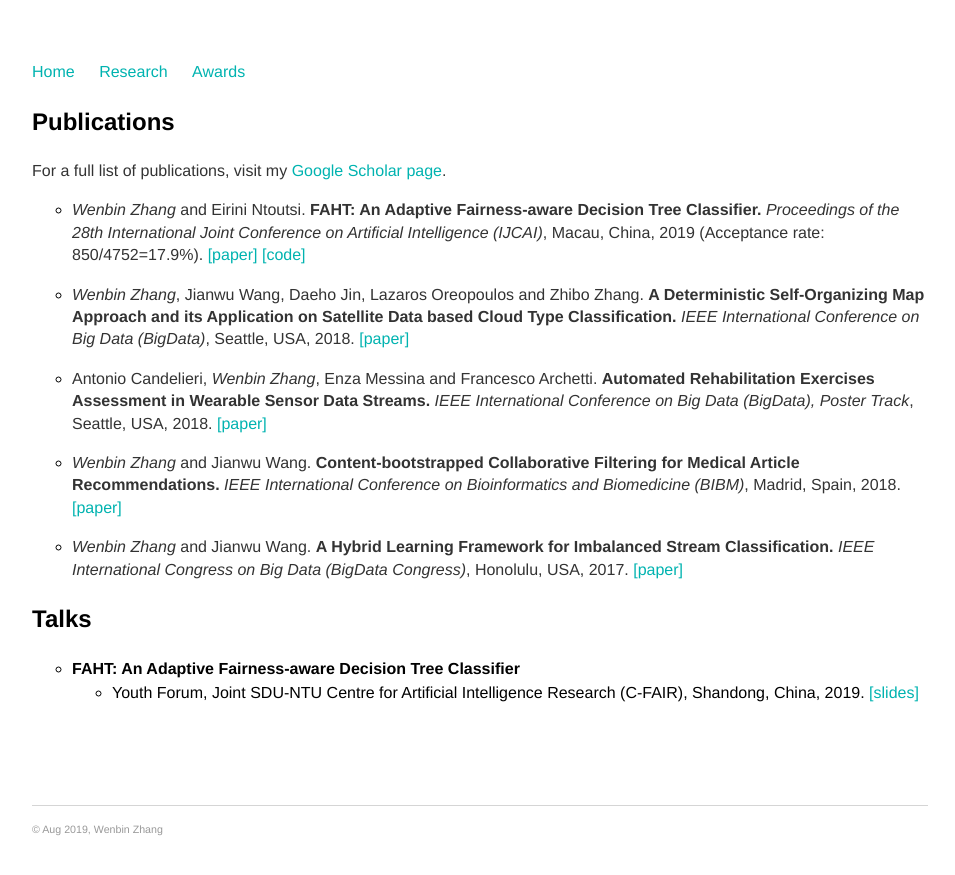
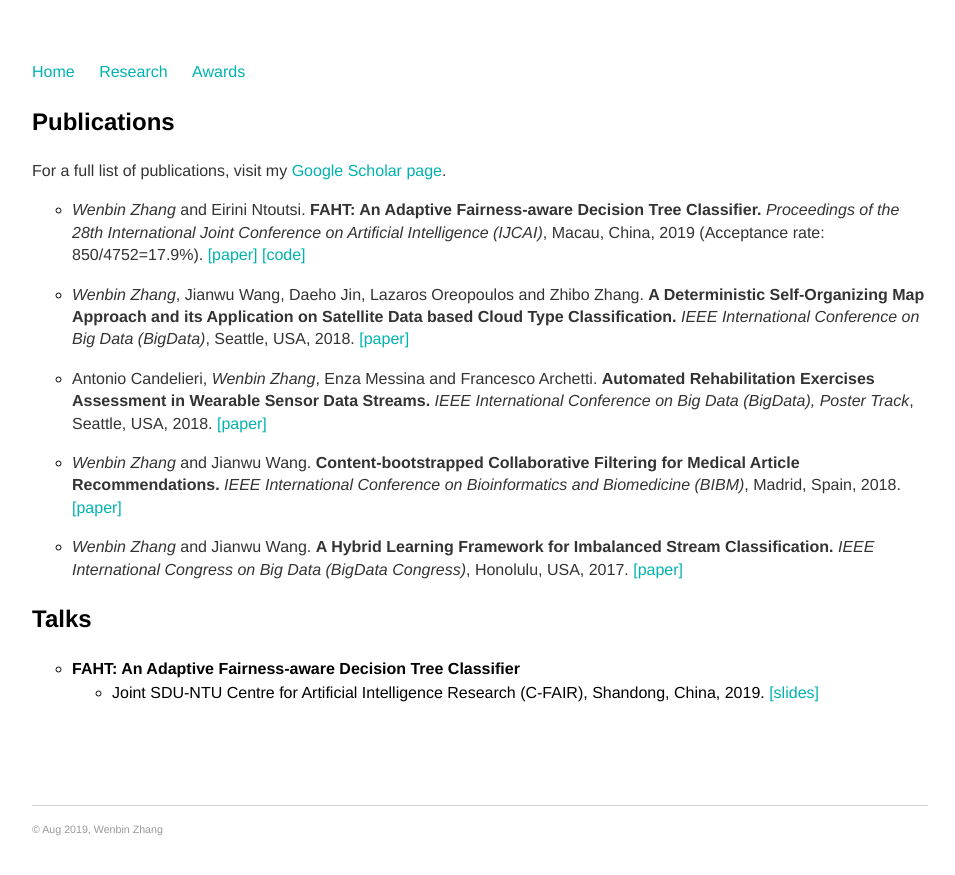
Before and after one commit to vanbanTruong/vanbanTruong.github.io, a Jekyll site: the page built from research.md, in a window 1280 px wide. Shown: the top 875 px of the page, without its empty margins (160-1115 px from the left). Built offline with Jekyll 4.4.1, drawn with Linux system fonts in a browser that asks for light colours.

Commit message:
Update research.md

```diff
--- a/research.md
+++ b/research.md
@@ -21,4 +21,4 @@ For a full list of publications, visit my [Google Scholar page](https://scholar.
 ### Talks
 
 * **FAHT: An Adaptive Fairness-aware Decision Tree Classifier**
-  * Youth Forum, Joint SDU-NTU Centre for Artificial Intelligence Research (C-FAIR), Shandong, China, 2019. [[slides]](/assets/faht.pdf)
+  * Joint SDU-NTU Centre for Artificial Intelligence Research (C-FAIR), Shandong, China, 2019. [[slides]](/assets/faht.pdf)
```
